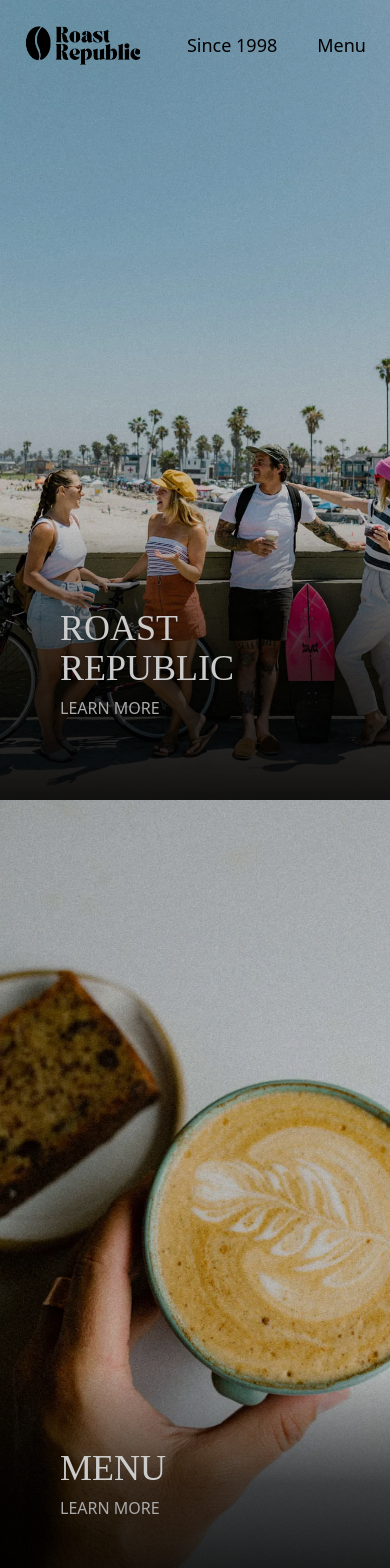
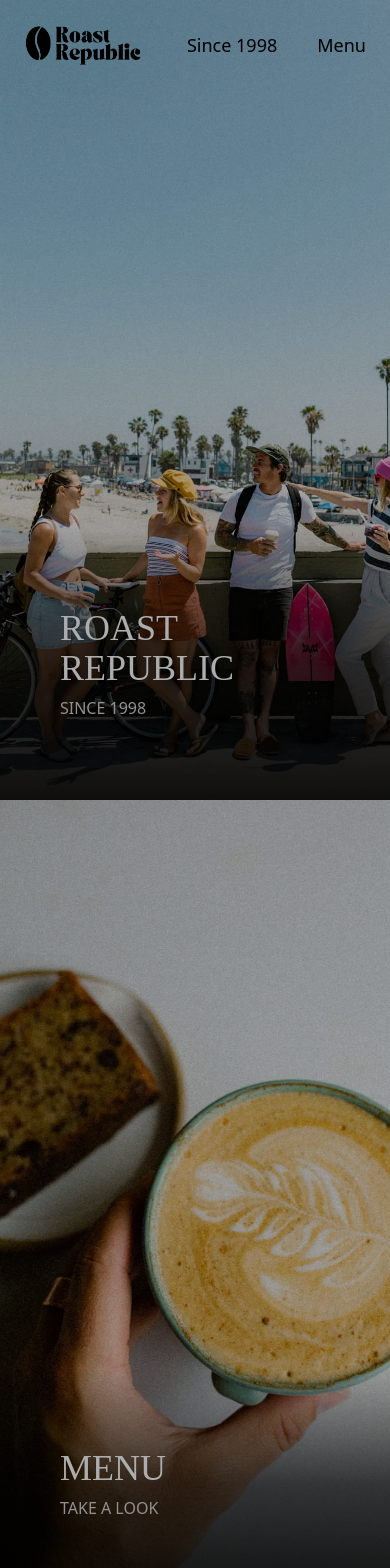
Before and after one commit to michelezedda/roast-republic, a React (Vite) app: page / in a window 390 px wide. Shown: the top 1568 px of the page. Built offline with nearby package versions, Linux system fonts and the light colour scheme; a web font is replaced by a local one.

Commit message:
layout changed

```diff
--- a/src/Home.tsx
+++ b/src/Home.tsx
@@ -1,18 +1,94 @@
+import { useState } from "react";
 import Card from "./components/Card";
 import Navbar from "./components/Navbar";
 
 const Home = () => {
+  const [openIndex, setOpenIndex] = useState<number | null>(null);
+
+  const cards = [
+    {
+      bg: "/media/our-story.webp",
+      title: "Roast Republic",
+      paragraph: "Since 1998",
+      innerBg: "#b1b1b1",
+      innerText: "#000",
+      subtitle: "",
+      description: "",
+    },
+    {
+      bg: "/media/menu.webp",
+      title: "Menu",
+      paragraph: "Take a Look",
+      innerBg: "dbd6cc",
+      innerText: "#000",
+      subtitle: "",
+      description: "",
+    },
+    {
+      bg: "/media/reviews.webp",
+      title: "Reviews",
+      paragraph: "Loved by Many",
+      innerBg: "#141414",
+      innerText: "#fff",
+      subtitle: "",
+      description: "",
+    },
+  ];
+
   return (
-    <main className="h-[100vdh] w-full">
+    <main className="h-[100dvh] w-full brightness-85">
       <Navbar />
-      <div className="flex flex-col lg:flex-row">
-        <Card
-          bg="/media/our-story.webp"
-          title="Roast Republic"
-          paragraph="Learn More"
-        />
-        <Card bg="/media/menu.webp" title="Menu" paragraph="Learn More" />
-        <Card bg="/media/reviews.webp" title="Reviews" paragraph="Learn More" />
+      <div className="flex w-full h-screen lg:overflow-hidden">
+        {/* Cards */}
+        <div
+          className={`flex flex-col lg:flex-row transition-all duration-700 ${
+            openIndex === null ? "w-full" : "w-0 lg:w-1/2"
+          }`}
+        >
+          {cards.map((card, index) => (
+            <div
+              key={index}
+              className={`transition-all duration-700 lg:overflow-hidden ease-in-out ${
+                openIndex === null
+                  ? "lg:w-1/3 lg:opacity-100"
+                  : openIndex === index
+                  ? "lg:w-full lg:opacity-100"
+                  : "lg:w-0 lg:opacity-0"
+              }`}
+            >
+              <Card
+                {...card}
+                open={openIndex === index}
+                onClick={() => setOpenIndex(openIndex === index ? null : index)}
+              />
+            </div>
+          ))}
+        </div>
+        {/* Inner Card */}
+        <div
+          className={`transition-all duration-700 ease-in-out overflow-hidden ${
+            openIndex === null ? "w-0 p-0" : "w-full lg:w-1/2 p-10"
+          }`}
+          style={{
+            color:
+              openIndex !== null ? cards[openIndex].innerText : "transparent",
+            backgroundColor:
+              openIndex !== null ? cards[openIndex].innerBg : "transparent",
+          }}
+        >
+          {openIndex !== null && (
+            <div className="my-12 mx-4">
+              <h2 className="text-4xl mb-4">{cards[openIndex].title}</h2>
+              <p>Details about {cards[openIndex].title} go here...</p>
+              <button
+                className="absolute bottom-15 right-15 text-2xl cursor-pointer px-6 py-4 rounded-full bg-white text-black"
+                onClick={() => setOpenIndex(null)}
+              >
+                X
+              </button>
+            </div>
+          )}
+        </div>
       </div>
     </main>
   );
```
